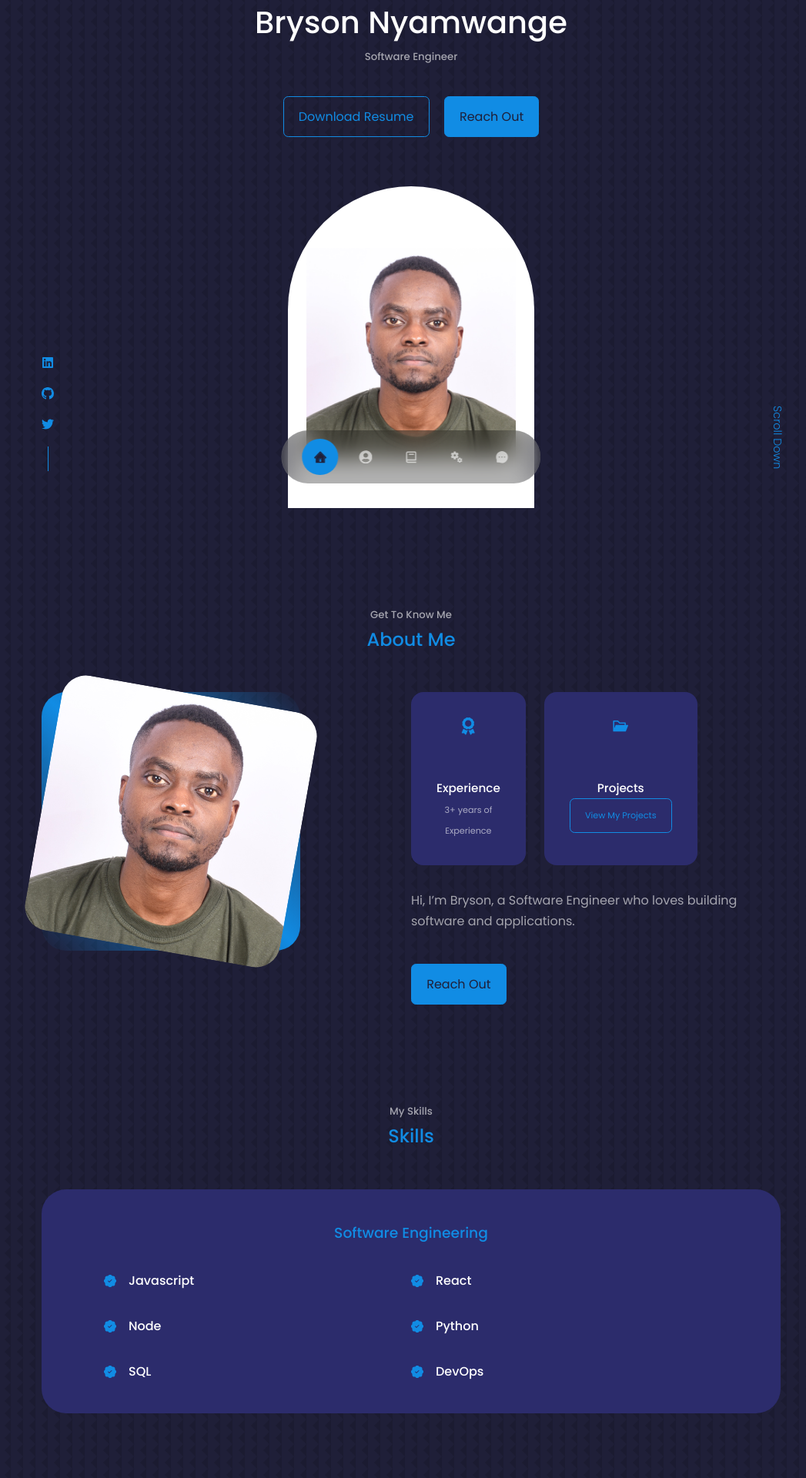
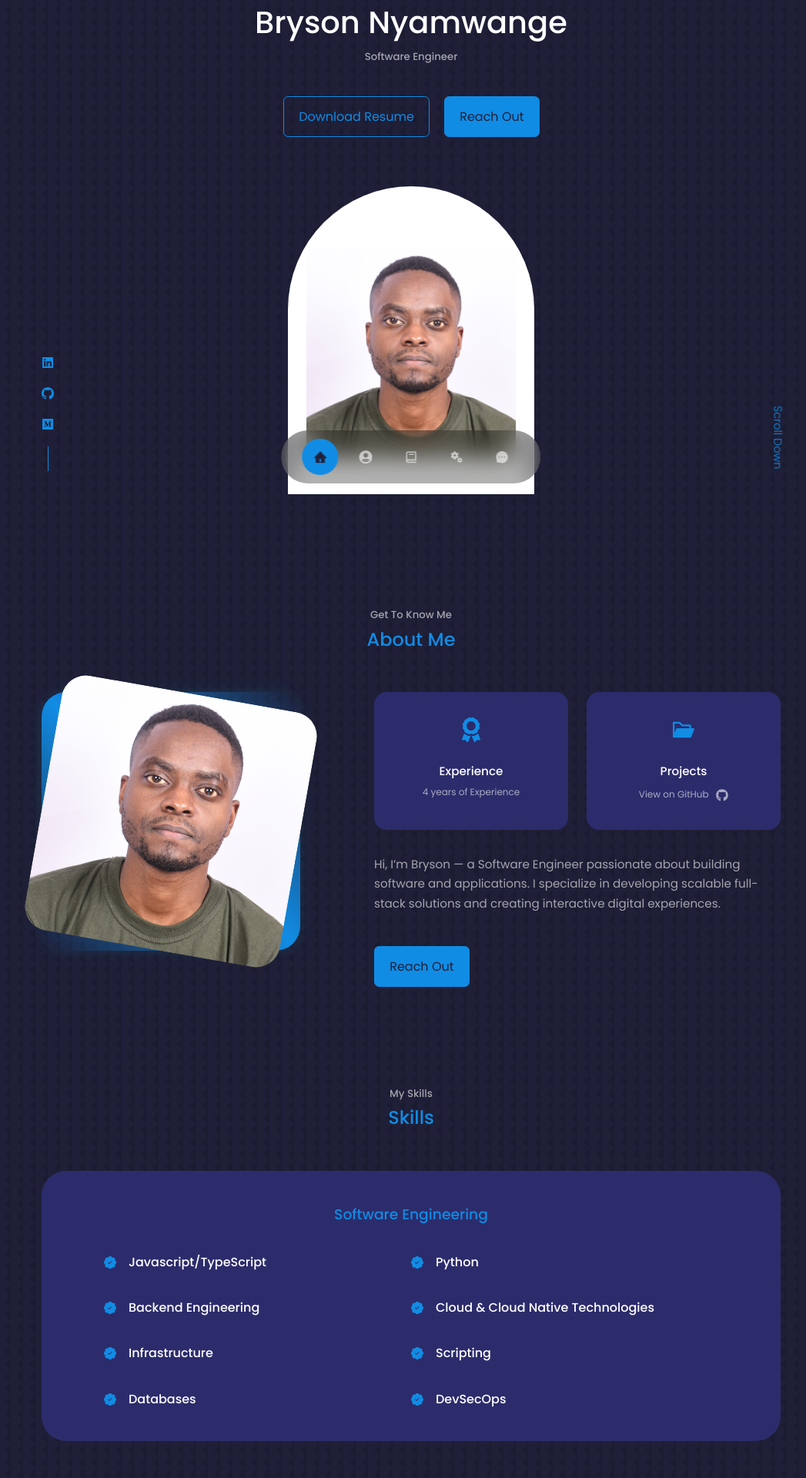
Before and after one commit to brysonwaisi/my-portfolio, a React (Create React App) app: page / in a window 1280 px wide. Shown: the part 140-2060 px from the top of the page at 77% size, without its empty margins (106-1153 px from the left). Built offline with nearby package versions, Linux system fonts and the light colour scheme.

Commit message:
refactor: portfolio site

```diff
--- a/package.json
+++ b/package.json
@@ -8,6 +8,7 @@
     "@testing-library/react": "^12.1.4",
     "@testing-library/user-event": "^13.5.0",
     "emailjs-com": "^3.2.0",
+    "framer-motion": "^12.16.0",
     "react": "^18.0.0",
     "react-dom": "^18.0.0",
     "react-icons": "^4.3.1",
--- a/src/Components/about/About.css
+++ b/src/Components/about/About.css
@@ -1,12 +1,12 @@
 .about__container {
     display: grid;
-    grid-template-columns: 35% 50%;
-    gap: 15%;
+    grid-template-columns: 35% 55%;
+    gap: 10%;
   }
 
   .about__me {
     width: 100%;
-    aspect-ratio: 1/1;
+    aspect-ratio: 1 / 1;
     border-radius: 2rem;
     background: linear-gradient(
       45deg,
@@ -16,22 +16,25 @@
     );
     display: grid;
     place-items: center;
+    box-shadow: 0 0 20px rgba(0, 255, 255, 0.1);
   }
 
   .about__me-image {
     border-radius: 2rem;
-    overflow:hidden;
-    transform: rotate(10deg);
-    transition: var(--transition)
+    overflow: hidden;
+    transform: rotate(10deg) scale(1);
+    transition: transform 0.4s ease, box-shadow 0.4s ease;
+    box-shadow: none;
   }
 
   .about__me-image:hover {
-    transform: rotate(0);
+    transform: rotate(0deg) scale(1.05);
+    box-shadow: 0 10px 30px rgba(0, 0, 0, 0.25);
   }
 
   .about__cards {
     display: grid;
-    grid-template-columns: repeat(3, 1fr);
+    grid-template-columns: repeat(auto-fit, minmax(180px, 1fr));
     gap: 1.5rem;
   }
 
@@ -41,19 +44,27 @@
     border-radius: 1rem;
     padding: 2rem;
     text-align: center;
-    transition: var(--transition)
+    transition: transform 0.3s ease, background 0.3s ease, box-shadow 0.3s ease;
+    animation: fadeInUp 0.6s ease forwards;
   }
 
   .about__card:hover {
     background: transparent;
     border-color: var(--color-primary-variant);
-    cursor: default;
+    box-shadow: 0 0 15px rgba(100, 100, 255, 0.15);
+    transform: translateY(-8px);
+    cursor: pointer;
   }
 
   .about__icon {
     color: var(--color-primary);
-    font-size: 1.4rem;
-    margin-bottom: 3rem;
+    font-size: 2rem;
+    margin-bottom: 1rem;
+    transition: transform 0.3s ease;
+  }
+
+  .about__card:hover .about__icon {
+    transform: scale(1.2) rotate(5deg);
   }
 
   .about__card h5 {
@@ -61,34 +72,97 @@
   }
 
   .about__card small {
-    font-size: 0.7rem;
+    font-size: 0.75rem;
     color: var(--color-light);
   }
 
   .about__content p {
     margin: 2rem 0 2.6rem;
     color: var(--color-light);
+    line-height: 1.7;
+    font-size: 0.95rem;
   }
 
-/* ****** Media Queries (Medium Devices) *** */
+  /* GitHub-specific card enhancements */
+  .about__card--github {
+    text-decoration: none;
+    color: inherit;
+    position: relative;
+    transition: transform 0.3s ease, box-shadow 0.3s ease, background 0.3s ease;
+  }
 
-@media screen and (max-width:1024px) {
+  .about__card--github:hover {
+    background: #161b22;
+    color: #fff;
+    box-shadow: 0 0 20px rgba(0, 0, 0, 0.4);
+    transform: translateY(-6px) scale(1.02);
+  }
+
+  .about__card--github h5,
+  .about__card--github small {
+    transition: color 0.3s ease;
+  }
+
+  .about__card--github:hover h5,
+  .about__card--github:hover small {
+    color: #58a6ff;
+  }
+
+  .github__cta {
+    display: inline-flex;
+    align-items: center;
+    gap: 0.4rem;
+    font-size: 0.7rem;
+    color: var(--color-light);
+    margin-top: 0.5rem;
+    transition: color 0.3s ease;
+  }
+
+  .about__card--github:hover .github__cta {
+    color: #58a6ff;
+  }
+
+  .github__icon {
+    font-size: 1rem;
+    margin-left: 0.2rem;
+    transition: transform 0.3s ease;
+  }
+
+  .about__card--github:hover .github__icon {
+    transform: scale(1.2) rotate(6deg);
+  }
+
+  /* Animation */
+  @keyframes fadeInUp {
+    0% {
+      opacity: 0;
+      transform: translateY(30px);
+    }
+    100% {
+      opacity: 1;
+      transform: translateY(0);
+    }
+  }
+
+  /* Medium Screens */
+  @media screen and (max-width: 1024px) {
     .about__container {
       grid-template-columns: 1fr;
       gap: 0;
     }
+
     .about__me {
       width: 50%;
       margin: 2rem auto 4rem;
     }
+
     .about__content p {
-        margin: 1rem o 1.5rem;
+      margin: 1rem 0 1.5rem;
     }
   }
 
-/* ****** Media Queries (Small Devices) *** */
-
-@media screen and (max-width:600px) {
+  /* Small Screens */
+  @media screen and (max-width: 600px) {
     .about__me {
       width: 65%;
       margin: 0 auto 3rem;
@@ -103,7 +177,12 @@
       text-align: center;
     }
 
-   .about__content p{
+    .about__content p {
       margin: 1.5rem 0;
     }
+
+    .about__content .btn {
+      display: inline-block;
+      margin: 0 auto;
     }
+  }
--- a/src/Components/about/About.jsx
+++ b/src/Components/about/About.jsx
@@ -3,6 +3,7 @@ import "./About.css";
 import BRY from "../../assets/Bry.jpg";
 import { FaAward } from "react-icons/fa";
 import { AiFillFolderOpen } from "react-icons/ai";
+import { FaGithub } from "react-icons/fa";
 
 const data = [
   {
@@ -20,7 +21,7 @@ const About = () => {
       <div className="container about__container">
         <div className="about__me">
           <div className="about__me-image">
-            <img src={BRY} alt=" about" />
+            <img src={BRY} alt="Bryson" />
           </div>
         </div>
 
@@ -29,37 +30,34 @@ const About = () => {
             <article className="about__card">
               <FaAward className="about__icon" />
               <h5>Experience</h5>
-              <small>3+ years of Experience</small>
+              <small>4 years of Experience</small>
             </article>
 
-            <article className="about__card">
-              <AiFillFolderOpen className="about__icon" />
-              <h5>Projects</h5>
-              <div>
-                {data.map(({ id, github }) => {
-                  return (
-                    <small key={id}>
-                      <a
-                        href={github}
-                        className="btn"
-                        target="_blank"
-                        rel="noreferrer"
-                      >
-                        View My Projects
-                      </a>
-                    </small>
-                  );
-                })}
-              </div>
-            </article>
+            {data.map(({ id, github }) => (
+              <a
+                key={id}
+                href={github}
+                target="_blank"
+                rel="noreferrer"
+                className="about__card about__card--github"
+              >
+                <AiFillFolderOpen className="about__icon" />
+                <h5>Projects</h5>
+                <small className="github__cta">
+                  View on GitHub
+                  <FaGithub className="github__icon" />
+                </small>
+              </a>
+            ))}
           </div>
+
           <p>
-            Hi, I’m Bryson, a Software Engineer who loves building software and
-            applications.
+            Hi, I’m Bryson — a Software Engineer passionate about building
+            software and applications. I specialize in developing scalable
+            full-stack solutions and creating interactive digital experiences.
           </p>
 
           <a href="#contact" className="btn btn-primary">
-            {" "}
             Reach Out
           </a>
         </div>
--- a/src/Components/experience/Experience.jsx
+++ b/src/Components/experience/Experience.jsx
@@ -12,46 +12,10 @@ const Experience = () => {
         <div className="experience__frontend">
           <h3>Software Engineering</h3>
           <div className="experience__content">
-            {/* <article className="experience__details">
-              <BsPatchCheckFill className="experience__details-icon" />
-              <div>
-                <h4>HTML</h4>
-              </div>
-            </article>
             <article className="experience__details">
               <BsPatchCheckFill className="experience__details-icon" />
               <div>
-                <h4>CSS</h4>
-              </div>
-            </article> */}
-            <article className="experience__details">
-              <BsPatchCheckFill className="experience__details-icon" />
-              <div>
-                <h4>Javascript</h4>
-              </div>
-            </article>
-            {/* <article className="experience__details">
-              <BsPatchCheckFill className="experience__details-icon" />
-              <div>
-                <h4>Bootstrap</h4>
-              </div>
-            </article>
-            <article className="experience__details">
-              <BsPatchCheckFill className="experience__details-icon" />
-              <div>
-                <h4>Material UI</h4>
-              </div>
-            </article> */}
-            <article className="experience__details">
-              <BsPatchCheckFill className="experience__details-icon" />
-              <div>
-                <h4>React</h4>
-              </div>
-            </article>
-            <article className="experience__details">
-              <BsPatchCheckFill className="experience__details-icon" />
-              <div>
-                <h4>Node</h4>
+                <h4>Javascript/TypeScript</h4>
               </div>
             </article>
             <article className="experience__details">
@@ -63,51 +27,42 @@ const Experience = () => {
             <article className="experience__details">
               <BsPatchCheckFill className="experience__details-icon" />
               <div>
-                <h4>SQL</h4>
+                <h4>Backend Engineering</h4>
+              </div>
+            </article>
+            <article className="experience__details">
+              <BsPatchCheckFill className="experience__details-icon" />
+              <div>
+                <h4>Cloud & Cloud Native Technologies</h4>
+              </div>
+            </article>
+            <article className="experience__details">
+              <BsPatchCheckFill className="experience__details-icon" />
+              <div>
+                <h4>Infrastructure</h4>
+              </div>
+            </article>
+            <article className="experience__details">
+              <BsPatchCheckFill className="experience__details-icon" />
+              <div>
+                <h4>Scripting</h4>
+              </div>
+            </article>
+            <article className="experience__details">
+              <BsPatchCheckFill className="experience__details-icon" />
+              <div>
+                <h4>Databases</h4>
               </div>
             </article>
 
             <article className="experience__details">
               <BsPatchCheckFill className="experience__details-icon" />
               <div>
-                <h4>DevOps</h4>
+                <h4>DevSecOps</h4>
               </div>
             </article>
           </div>
         </div>
-
-        {/* End of Frontend */}
-
-        {/* <div className="experience__backend">
-          <h3>Backend Development</h3>
-          <div className="experience__content">
-            <article className="experience__details">
-              <BsPatchCheckFill className="experience__details-icon" />
-              <div>
-                <h4>Node</h4>
-              </div>
-            </article>
-            <article className="experience__details">
-              <BsPatchCheckFill className="experience__details-icon" />
-              <div>
-                <h4>Python</h4>
-              </div>
-            </article>
-            <article className="experience__details">
-              <BsPatchCheckFill className="experience__details-icon" />
-              <div>
-                <h4>SQL</h4>
-              </div>
-            </article>
-
-            <article className="experience__details">
-              <BsPatchCheckFill className="experience__details-icon" />
-              <div>
-                <h4>DevOps</h4>
-              </div>
-            </article>
-          </div>
-        </div> */}
       </div>
     </section>
   );
--- a/src/Components/header/CTA.jsx
+++ b/src/Components/header/CTA.jsx
@@ -1,15 +1,19 @@
-//call to action - CTA
+// Call to action - CTA
 
-import React from 'react'
-import CV from '../../assets/Nyamwange.pdf'
+import React from "react";
+import CV from "../../assets/Nyamwange.pdf";
 
 const CTA = () => {
   return (
     <div className="cta">
-        <a href={CV} download className="btn">Download Resume</a>
-        <a href="#contact"className='btn btn-primary'> Reach Out</a>
+      <a href={CV} download className="btn btn--animated">
+        Download Resume
+      </a>
+      <a href="#contact" className="btn btn-primary btn--animated">
+        Reach Out
+      </a>
     </div>
-  )
-}
+  );
+};
 
-export default CTA
+export default CTA;
--- a/src/Components/header/Header.css
+++ b/src/Components/header/Header.css
@@ -17,6 +17,31 @@ header {
   display: flex;
   gap: 1.2rem;
   justify-content: center;
+  animation: fadeIn 0.8s ease-out both;
+}
+
+/* ***** Reusable Button Animation ***** */
+.btn--animated {
+  position: relative;
+  transition: transform 0.3s ease, box-shadow 0.3s ease;
+  will-change: transform;
+}
+
+.btn--animated:hover {
+  transform: translateY(-3px) scale(1.03);
+  box-shadow: 0 6px 20px rgba(0, 0, 0, 0.15);
+}
+
+/* ***** Fade In Keyframe ***** */
+@keyframes fadeIn {
+  from {
+    opacity: 0;
+    transform: translateY(15px);
+  }
+  to {
+    opacity: 1;
+    transform: translateY(0);
+  }
 }
 
 /* ****** Header Socials ******** */
@@ -27,7 +52,7 @@ header {
   align-items: center;
   gap: 0.8rem;
   position: absolute;
-    left:0;
+  left: 0;
   bottom: 3rem;
 }
 
@@ -38,19 +63,17 @@ header {
   background: var(--color-primary);
 }
 
-
 /* ****** BRY ******** */
 .me {
   background: var(--color-white);
   width: 20rem;
-    height: 35rem;
-    position:absolute;
+  height: 25rem;
+  position: absolute;
   left: calc(50% - 10rem);
   margin-top: 4rem;
   border-radius: 12rem 12rem 0 0;
   overflow: hidden;
   padding: 5rem 1.5rem 1.5rem 1.5rem;
-
 }
 
 /* ****** SCROLL Down ******** */
@@ -58,16 +81,15 @@ header {
 .scroll__down {
   position: absolute;
   right: -2.3rem;
-    bottom:5rem;
+  bottom: 5rem;
   transform: rotate(90deg);
   font-weight: 300;
   font-size: 0.9rem;
-
 }
 
 /* ****** Media Queries (Medium Devices) *** */
 
-@media screen and (max-width:1024px) {
+@media screen and (max-width: 1024px) {
   header {
     height: 68vh;
   }
@@ -75,11 +97,21 @@ header {
 
 /* ****** Media Queries (Small Devices) *** */
 
-@media screen and (max-width:600px) {
+@media screen and (max-width: 600px) {
   header {
     height: 100vh;
   }
-    .header__socials, .scroll__down {
+  .header__socials,
+  .scroll__down {
     display: none;
   }
+  .cta {
+    flex-direction: column;
+    align-items: center;
   }
+
+  .btn {
+    width: 100%;
+    text-align: center;
+  }
+}
--- a/src/Components/header/HeaderSocials.jsx
+++ b/src/Components/header/HeaderSocials.jsx
@@ -1,7 +1,7 @@
 import React from "react";
 import { FaLinkedin } from "react-icons/fa";
 import { BsGithub } from "react-icons/bs";
-import { FaTwitter } from "react-icons/fa";
+import { FaMedium } from "react-icons/fa";
 
 const HeaderSocials = () => {
   return (
@@ -18,11 +18,11 @@ const HeaderSocials = () => {
         <BsGithub />
       </a>
       <a
-        href="https://twitter.com/brysonwaisi"
+        href="https://medium.com/@brysonnyamwange"
         target="_blank"
         rel="noreferrer"
       >
-        <FaTwitter />
+        <FaMedium />
       </a>
     </div>
   );
--- a/src/Components/testimonials/Testimonials.css
+++ b/src/Components/testimonials/Testimonials.css
@@ -1,6 +1,7 @@
 .container.testimonials__container {
-    width: 40%;
+    width: 75%;
     padding-bottom: 4rem;
+    border-radius: 1rem;
 }
 
 .client__avatar {
--- a/src/Components/testimonials/Testimonials.jsx
+++ b/src/Components/testimonials/Testimonials.jsx
@@ -37,7 +37,7 @@ const data = [
     avatar: AVATAR4,
     name: "Bruce Tilla",
     review:
-      "Great communications and collaboration skills that make him a good team player.",
+      "Great communication and collaboration skills that make him a good team player.",
   },
 ];
 
```
Also changed, not shown: src/Components/contact/Contact.css (+21 -0 lines), src/Components/contact/Contact.jsx (+93 -27 lines), src/Components/footer/Footer.jsx (+4 -4 lines), 1 other file (tests, documents, lock files or other folders). Lines whose indentation alone changed are shown as unchanged.
